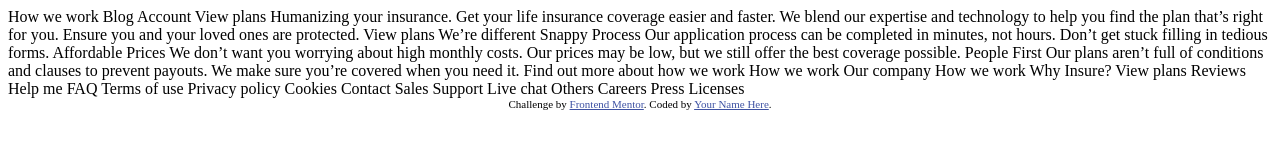
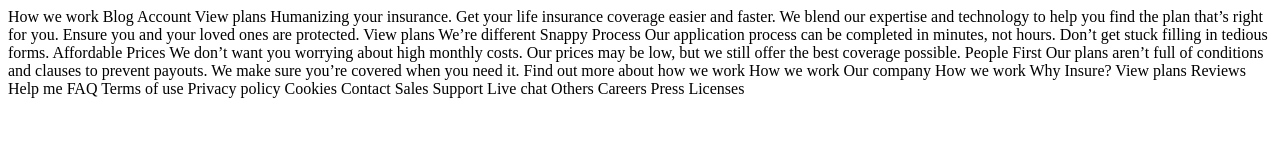
Before and after one commit to stephjoseph/insure-landing-page-master, a website: page src/index.html in a window 1280 px wide. Drawn offline with Linux system fonts and the light colour scheme.

Commit message:
Update index.html

```diff
--- a/src/index.html
+++ b/src/index.html
@@ -1,85 +1,32 @@
 <!DOCTYPE html>
 <html lang="en">
-<head>
-  <meta charset="UTF-8">
-  <meta name="viewport" content="width=device-width, initial-scale=1.0"> <!-- displays site properly based on user's device -->
+  <head>
+    <meta charset="UTF-8" />
+    <meta name="viewport" content="width=device-width, initial-scale=1.0" />
+    <!-- displays site properly based on user's device -->
 
-  <link rel="icon" type="image/png" sizes="32x32" href="./images/favicon-32x32.png">
+    <link
+      rel="icon"
+      type="image/png"
+      sizes="32x32"
+      href="./images/favicon-32x32.png"
+    />
+    <link rel="stylesheet" href="../dist/style.css" />
 
-  <title>Frontend Mentor | Insure landing page</title>
-
-  <!-- Feel free to remove these styles or customise in your own stylesheet 👍 -->
-  <style>
-    .attribution { font-size: 11px; text-align: center; }
-    .attribution a { color: hsl(228, 45%, 44%); }
-  </style>
-</head>
-<body>
-
-  How we work
-  Blog
-  Account
-  View plans
-
-  Humanizing your insurance.
-
-  Get your life insurance coverage easier and faster. We blend our expertise
-  and technology to help you find the plan that’s right for you. Ensure you
-  and your loved ones are protected.
-
-  View plans
-
-  We’re different
-
-  Snappy Process
-
-  Our application process can be completed in minutes, not hours. Don’t get
-  stuck filling in tedious forms.
-
-  Affordable Prices
-
-  We don’t want you worrying about high monthly costs. Our prices may be low,
-  but we still offer the best coverage possible.
-
-  People First
-
-  Our plans aren’t full of conditions and clauses to prevent payouts. We make
-  sure you’re covered when you need it.
-
-  Find out more about how we work
-
-  How we work
-
-  Our company
-
-  How we work
-  Why Insure?
-  View plans
-  Reviews
-
-  Help me
-
-  FAQ
-  Terms of use
-  Privacy policy
-  Cookies
-
-  Contact
-
-  Sales
-  Support
-  Live chat
-
-  Others
-
-  Careers
-  Press
-  Licenses
-
-
-  <div class="attribution">
-    Challenge by <a href="https://www.frontendmentor.io?ref=challenge" target="_blank">Frontend Mentor</a>.
-    Coded by <a href="#">Your Name Here</a>.
-  </div>
-</body>
+    <title>Frontend Mentor | Insure landing page</title>
+  </head>
+  <body>
+    How we work Blog Account View plans Humanizing your insurance. Get your life
+    insurance coverage easier and faster. We blend our expertise and technology
+    to help you find the plan that’s right for you. Ensure you and your loved
+    ones are protected. View plans We’re different Snappy Process Our
+    application process can be completed in minutes, not hours. Don’t get stuck
+    filling in tedious forms. Affordable Prices We don’t want you worrying about
+    high monthly costs. Our prices may be low, but we still offer the best
+    coverage possible. People First Our plans aren’t full of conditions and
+    clauses to prevent payouts. We make sure you’re covered when you need it.
+    Find out more about how we work How we work Our company How we work Why
+    Insure? View plans Reviews Help me FAQ Terms of use Privacy policy Cookies
+    Contact Sales Support Live chat Others Careers Press Licenses
+  </body>
 </html>
```
